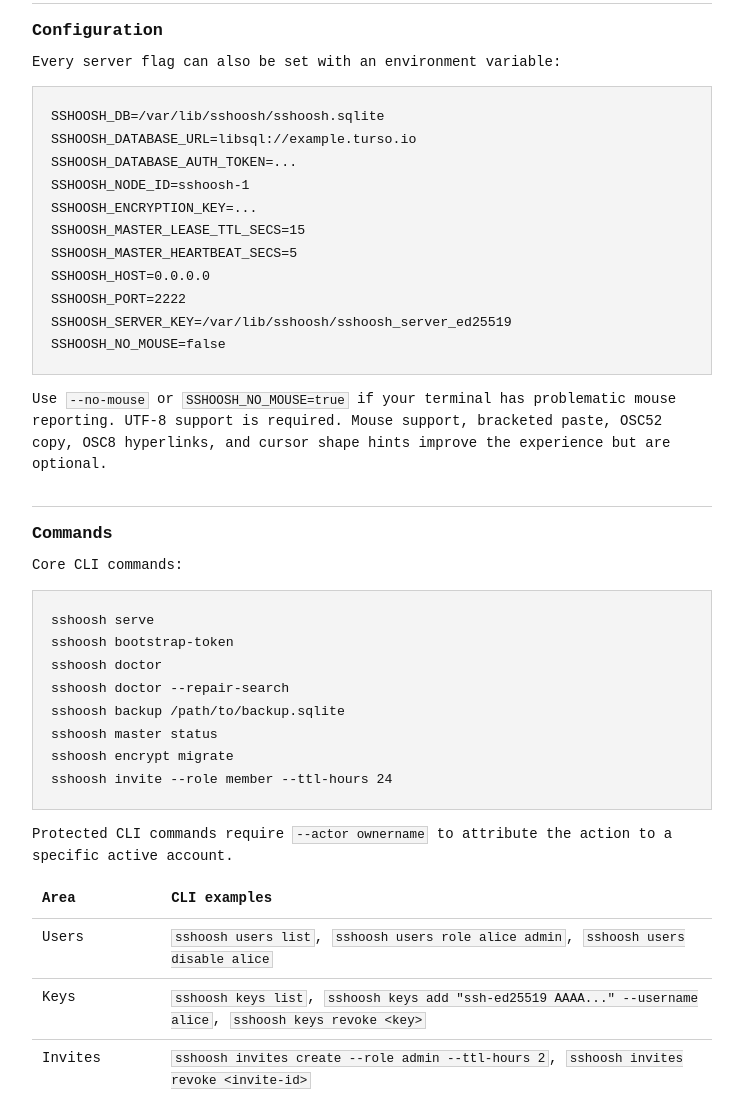
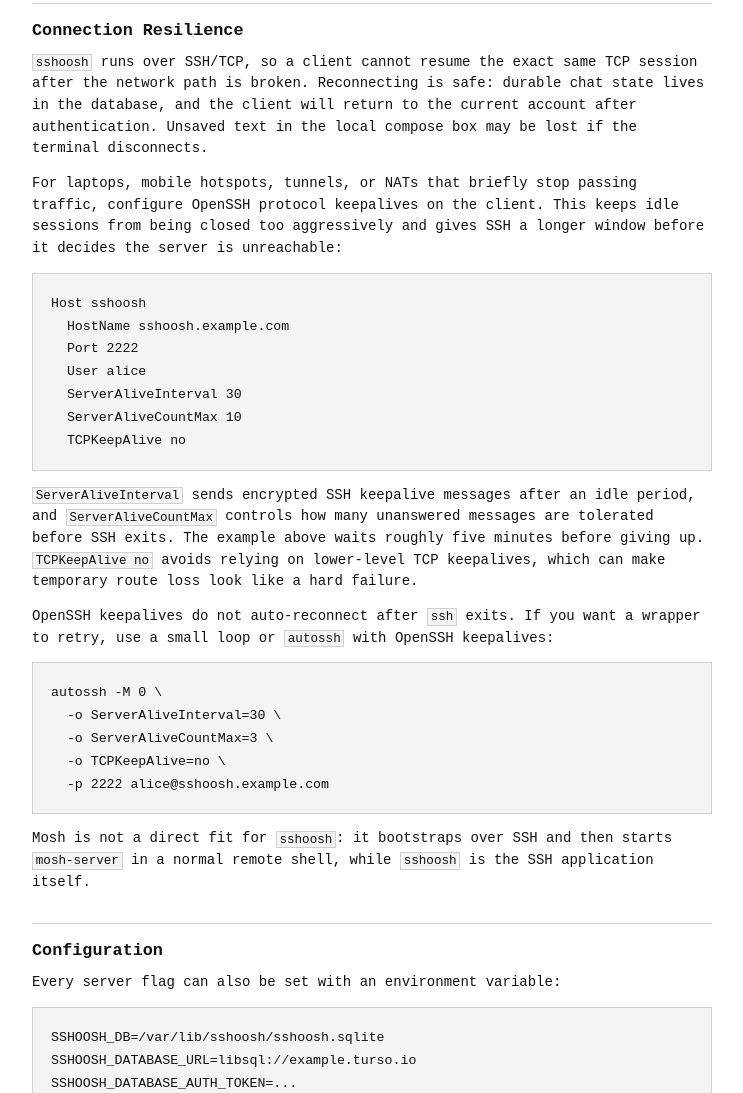
Before and after one commit to puemos/sshoosh, an Astro site in the folder docs/: page /sshoosh-docs/docs in a window 1280 px wide. Shown: the part 3060-4153 px from the top of the page, without its empty margins (268-1011 px from the left). Built offline with nearby package versions, Linux system fonts and the light colour scheme; Astro itself is replaced by a stand-in of ours; code samples lack their colours.

Commit message:
docs(connection): explain resilient SSH reconnects

````diff
--- a/docs/src/content/docs/index.md
+++ b/docs/src/content/docs/index.md
@@ -82,6 +82,36 @@
 ```
 
 On Railway, set a fixed internal port such as `SSHOOSH_PORT=2222`, mount persistent storage for `SSHOOSH_DB` and `SSHOOSH_SERVER_KEY`, then enable TCP Proxy to that port and connect to the generated proxy host and port. On Fly, use a persistent volume such as `/data`, set `SSHOOSH_DB=/data/sshoosh.sqlite` and `SSHOOSH_SERVER_KEY=/data/sshoosh_server_ed25519`, and configure a raw TCP pass-through service with no HTTP/TLS handlers or PROXY protocol in front of `sshoosh`.
+
+## Connection Resilience
+
+`sshoosh` runs over SSH/TCP, so a client cannot resume the exact same TCP session after the network path is broken. Reconnecting is safe: durable chat state lives in the database, and the client will return to the current account after authentication. Unsaved text in the local compose box may be lost if the terminal disconnects.
+
+For laptops, mobile hotspots, tunnels, or NATs that briefly stop passing traffic, configure OpenSSH protocol keepalives on the client. This keeps idle sessions from being closed too aggressively and gives SSH a longer window before it decides the server is unreachable:
+
+```text
+Host sshoosh
+  HostName sshoosh.example.com
+  Port 2222
+  User alice
+  ServerAliveInterval 30
+  ServerAliveCountMax 10
+  TCPKeepAlive no
+```
+
+`ServerAliveInterval` sends encrypted SSH keepalive messages after an idle period, and `ServerAliveCountMax` controls how many unanswered messages are tolerated before SSH exits. The example above waits roughly five minutes before giving up. `TCPKeepAlive no` avoids relying on lower-level TCP keepalives, which can make temporary route loss look like a hard failure.
+
+OpenSSH keepalives do not auto-reconnect after `ssh` exits. If you want a wrapper to retry, use a small loop or `autossh` with OpenSSH keepalives:
+
+```sh
+autossh -M 0 \
+  -o ServerAliveInterval=30 \
+  -o ServerAliveCountMax=3 \
+  -o TCPKeepAlive=no \
+  -p 2222 alice@sshoosh.example.com
+```
+
+Mosh is not a direct fit for `sshoosh`: it bootstraps over SSH and then starts `mosh-server` in a normal remote shell, while `sshoosh` is the SSH application itself.
 
 ## Configuration
 
````
Also changed, not shown: README.md.
